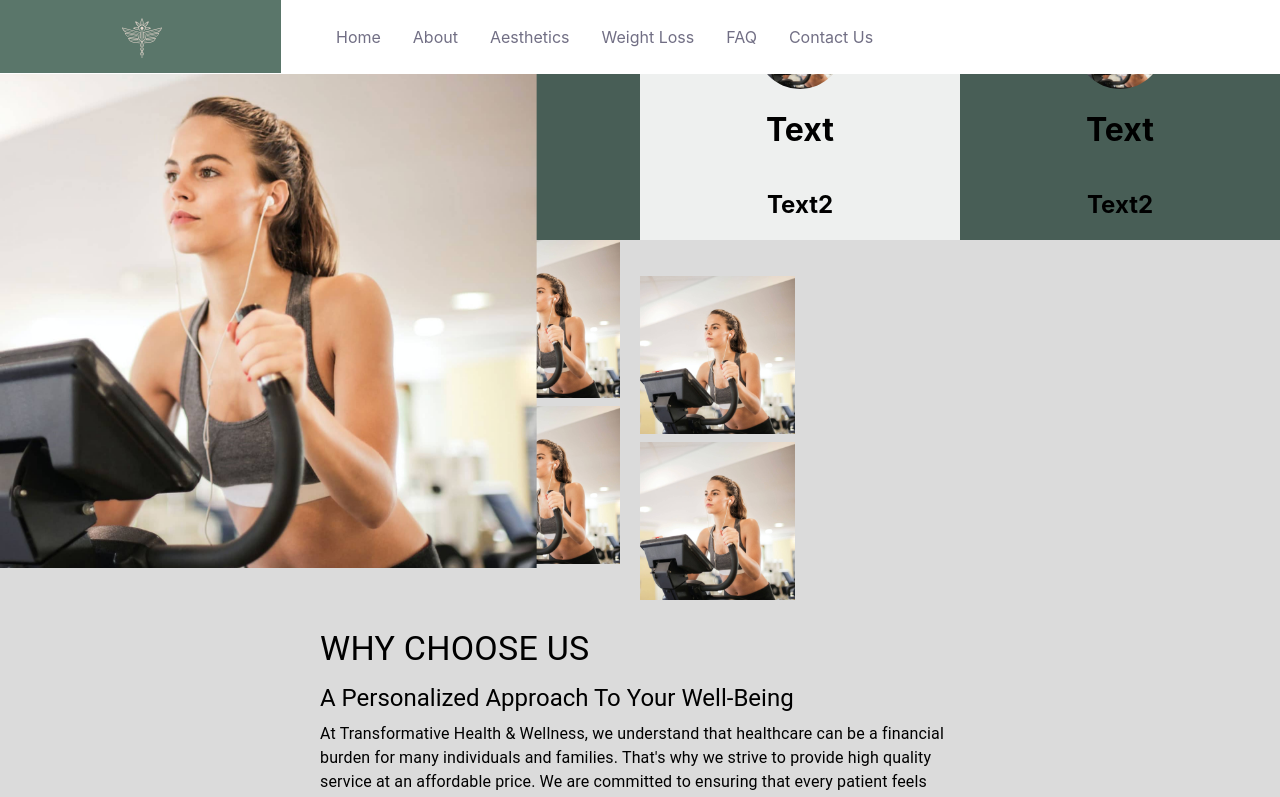
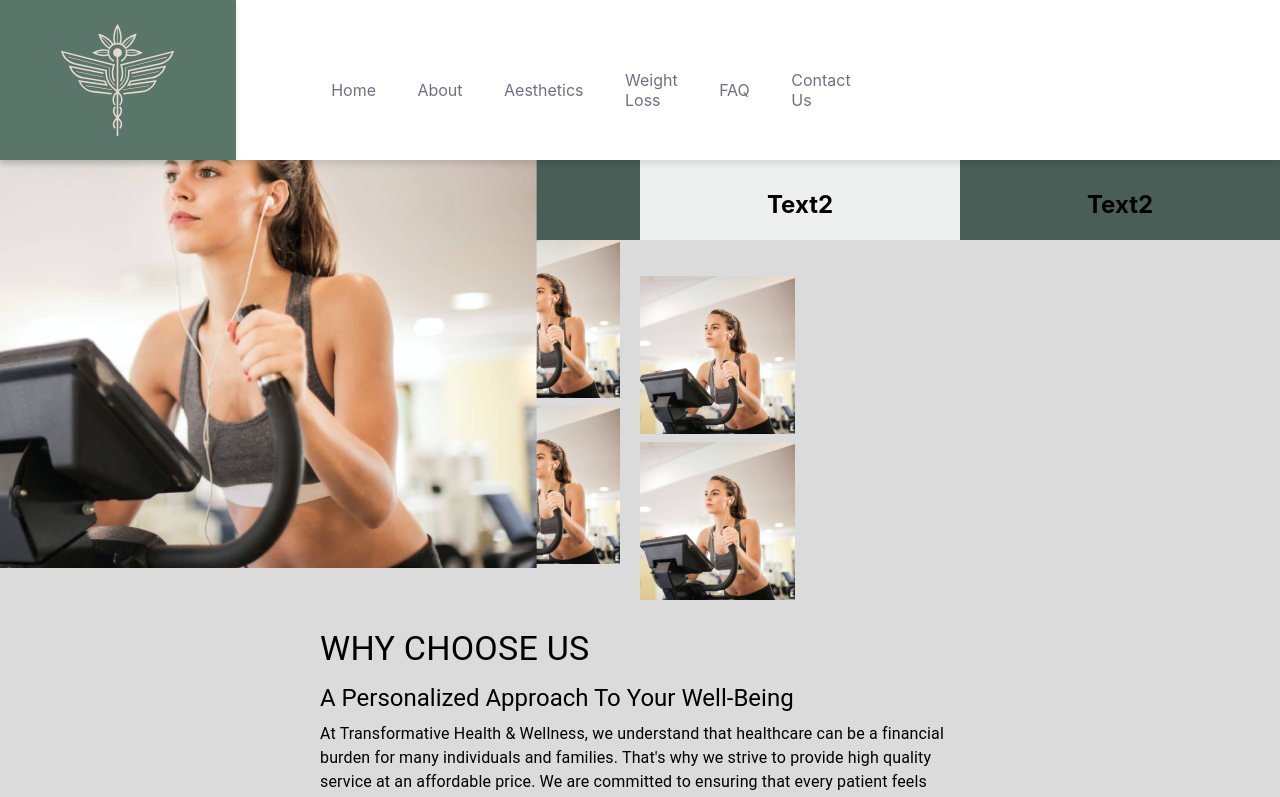
Before and after one commit to adapting212/Small-business-template, a React (Create React App) app in the folder frontend/: page / in a window 1280 px wide. Shown: the top 797 px of the page. Built offline with nearby package versions, Linux system fonts and the light colour scheme; no server answers.

Commit message:
re structured some components

```diff
--- a/frontend/src/navBar/Navbar.jsx
+++ b/frontend/src/navBar/Navbar.jsx
@@ -1,17 +1,29 @@
-import React, { useState, useEffect } from "react";
-import { NavLink } from "react-router-dom";
-import logo from '../assets/logo.svg'
-import "../styles/navbar.scss";
+import React, { useState, useEffect } from 'react';
+import { NavLink } from 'react-router-dom';
+import logo from '../assets/logo.svg';
+import '../styles/navbar.scss';
 
 const Navbar = ({ dispatch, state }) => {
+  const [isExpanded, setIsExpanded] = useState(false);
+
+  useEffect(() => {
+    const handleScroll = () => {
+      setIsExpanded(window.scrollY === 0);
+    };
+
+    window.addEventListener('scroll', handleScroll);
+
+    return () => {
+      window.removeEventListener('scroll', handleScroll);
+    };
+  }, []);
 
   return (
-    <>
-      <nav className="nav">
-        <div className="nav-logo">
-          <img src={logo} alt="Logo" className="nav-image" width="210" height="29" aria-hidden="true" decoding="async"/>
+    <nav className={`nav ${isExpanded ? 'expanded' : ''}`}>
+      <div className={`nav-logo ${isExpanded ? 'expanded' : ''}`}>
+        <img src={logo} alt="Logo" className="nav-image" width="210" height="29" aria-hidden="true" decoding="async" />
       </div>
-        <div className="nav-menu">
+      <div className={`nav-menu ${isExpanded ? 'expanded' : ''}`}>
         <NavLink to="/" className="nav-link" activeClassName="active">
           Home
         </NavLink>
@@ -30,11 +42,8 @@ const Navbar = ({ dispatch, state }) => {
         <NavLink to="/" className="contact-us" activeClassName="active">
           Contact Us
         </NavLink>
-
-
       </div>
     </nav>
-    </>
   );
 };
 
--- a/frontend/src/styles/AboutPage.scss
+++ b/frontend/src/styles/AboutPage.scss
@@ -1,15 +1,15 @@
 .container {
-    position: absolute; /* Position the container absolutely */
-    top: 21%; /* Adjust to center vertically */
-    left: 17%; /* Adjust to center horizontally */
-    transform: translate(-50%, -50%); /* Center the container */
-    color: #F8F8F8; /* Set the text color for visibility */
-    padding: 0px; /* Optional: Add padding to the container */
+    position: absolute;
+    top: 21%;
+    left: 17%;
+    transform: translate(-50%, -50%);
+    color: #F8F8F8;
+    padding: 0%; /* Padding is kept as a percentage, optional */
   }
 
   .title {
-    font-size: 61px; /* Adjust the font size as needed */
-    font-weight: bold; /* Make the text bold */
+    font-size: 4.24%; /* Adjusted font size to a percentage */
+    font-weight: bold;
   }
 
   .background {
@@ -17,13 +17,13 @@
     display: flex;
     object-fit: cover;
     top: 9%;
-    padding: 0;
-    height: 14.5em;
+    padding: 0%;
+    height: 14.5%; /* Changed from em to percentage */
     width: 100%;
     z-index: -1;
     background-image: url('../assets/interior.jpg'); /* Ensure the path is correct */
-    background-size: cover; /* Ensure the background image covers the entire element */
-    background-position: center; /* Center the background image */
+    background-size: cover;
+    background-position: center;
   }
 
   .background::before {
@@ -34,7 +34,7 @@
     width: 100%;
     height: 100%; /* Ensure it covers the background element */
     background-image: linear-gradient(to right, black, transparent);
-    opacity: 0.8; /* Adjust opacity as needed */
+    opacity: 0.8;
     z-index: 1;
     pointer-events: none; /* Ensure the gradient does not interfere with any user interactions */
   }
--- a/frontend/src/styles/navbar.scss
+++ b/frontend/src/styles/navbar.scss
@@ -3,81 +3,104 @@
   position: fixed;
   display: flex;
   background-color: #ffffff;
-  height: 9.3vh;
+  height: 9.25%; /* Converted to percentage */
   width: 100%;
-  z-index: 998;
-  top: 0%;
+  z-index: 1;
+  top: 0;
+  transition: height 0.3s ease;
+  flex-wrap: wrap; /* Allow wrapping for mobile adaptation */
+  box-shadow: 0 4px 6px rgba(0, 0, 0, 0.1); /* Added shadow */
+}
+
+/* Expanded Nav Bar Style */
+.nav.expanded {
+  height: 20%; /* Converted to percentage */
 }
 
 /* Logo Styles */
 .nav-logo {
-  position: fixed;
-  height: 4.6vh;
-  width: 245px;
+  display: flex;
+  align-items: center;
+  height: 100%;
+  width: 18.4%;
   background-color: #5a766a;
-  padding: 18px;
-  z-index: 999;
+  transition: height 0.3s ease;
+  box-shadow: 0 4px 6px rgba(0, 0, 0, 0.1); /* Added shadow */
+}
+
+/* Expanded Logo Style */
+.nav-logo.expanded {
+  height: 100%; /* Adjusted height when expanded to maintain ratio */
 }
 
 /* Logo Image Styles */
 .nav-image {
-  height: 40px;
-  width: 247.525px;
+  height: 70%; /* Adjusted to maintain aspect ratio */
+  width: 260%; /* Maintain aspect ratio */
   object-fit: scale-down;
   opacity: 0.9;
 }
 
 /* Menu Container Styles */
 .nav-menu {
-  position: fixed;
   display: flex;
   flex-direction: row;
   align-items: center;
-  margin-left: 25%;
-  height: 9.3vh;
-  width: 100%;
+  margin-left: 6%; /* Push to the right */
+  margin-top: 2%;
+  height: 9.3%; /* Converted to percentage */
   background-color: #ffffff;
+  transition: height 0.3s ease;
+  gap: 1%;
 }
 
+.nav-menu.expanded {
+  height: 80%;
+}
+
+
 /* Link Styles */
-.nav-link {
+.nav-link, .contact-us {
   display: flex;
   align-items: center;
   color: #4e4b66;
   text-decoration: none;
-  padding: 0 1rem;
+  padding: 5%;
   height: 100%;
   opacity: 0.8;
   cursor: pointer;
+  flex: 1 1 auto; /* Allow links to adjust size for mobile */
 }
 
-.nav-link.active {
+.nav-link.active, .contact-us.active {
   color: #4e4b66;
 }
 
-.nav-link:hover {
-  text-decoration: underline; /* Add underline on hover */
-  background-position: -100% 0; /* Move the background position to -100% (completely fill) on hover */
+.nav-link:hover, .contact-us:hover {
+  text-decoration: underline;
   color: #5a766a;
 }
 
-.contact-us {
-  display: flex;
-  align-items: center;
-  color: #4e4b66;
-  text-decoration: none;
-  padding: 0 1rem;
-  height: 100%;
-  opacity: 0.8;
-  cursor: pointer;
+/* Responsive Adjustments */
+@media (max-width: 768px) {
+  .nav {
+    height: auto; /* Allow height to adjust */
+    flex-direction: column; /* Stack items vertically */
+  }
+
+  .nav-logo {
+    justify-content: center; /* Center logo in mobile view */
+    width: 100%; /* Make logo container full width */
+  }
+
+  .nav-menu {
+    justify-content: center; /* Center menu in mobile view */
+    width: 100%; /* Make menu container full width */
+    margin-left: 0; /* Remove left margin */
+  }
+
+  .nav-link, .contact-us {
+    justify-content: center; /* Center links in mobile view */
+    padding: 2% 0; /* Adjust padding for better spacing */
+  }
 }
-
-.contact-us.active {
-  color: #4e4b66;
-}
-
-.contact-us:hover {
-  text-decoration: underline; /* Add underline on hover */
-  background-position: -100% 0; /* Move the background position to -100% (completely fill) on hover */
-  color: #5a766a;
-}
```
Lines whose indentation alone changed are shown as unchanged.
